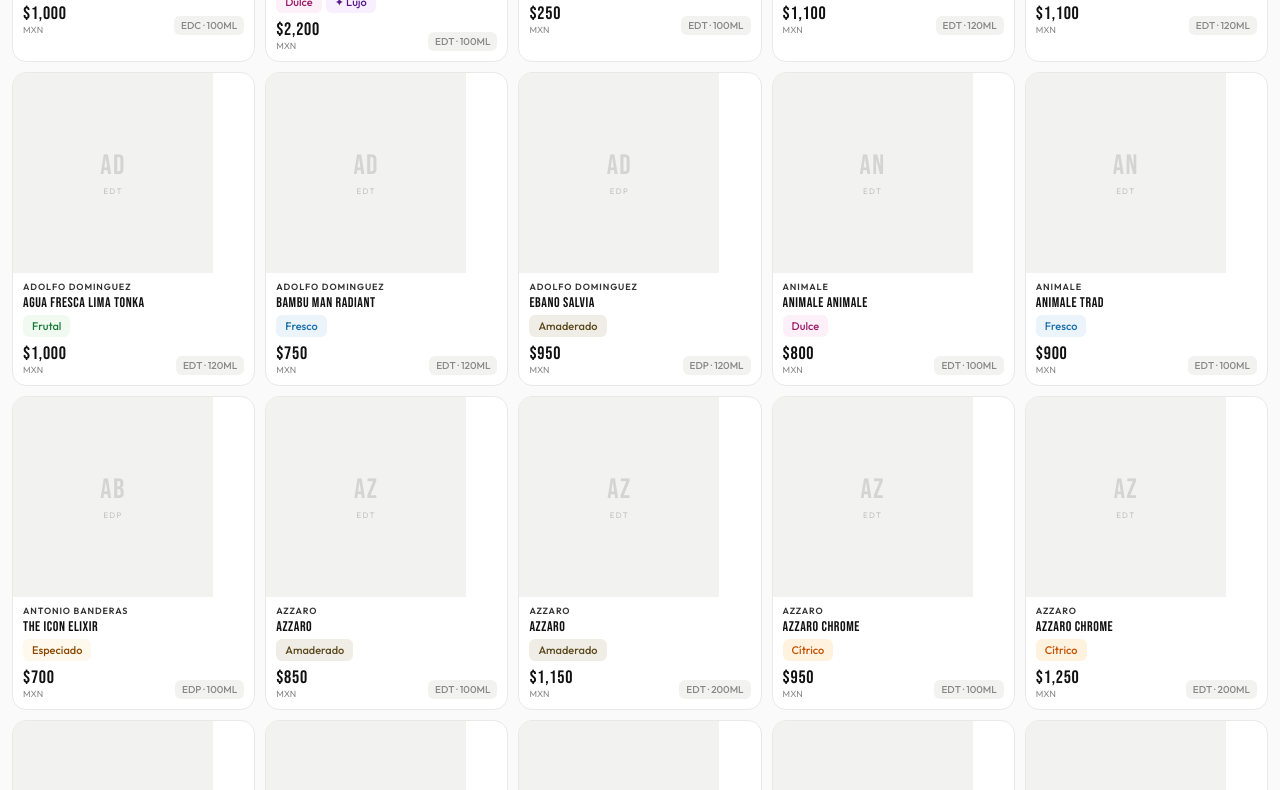
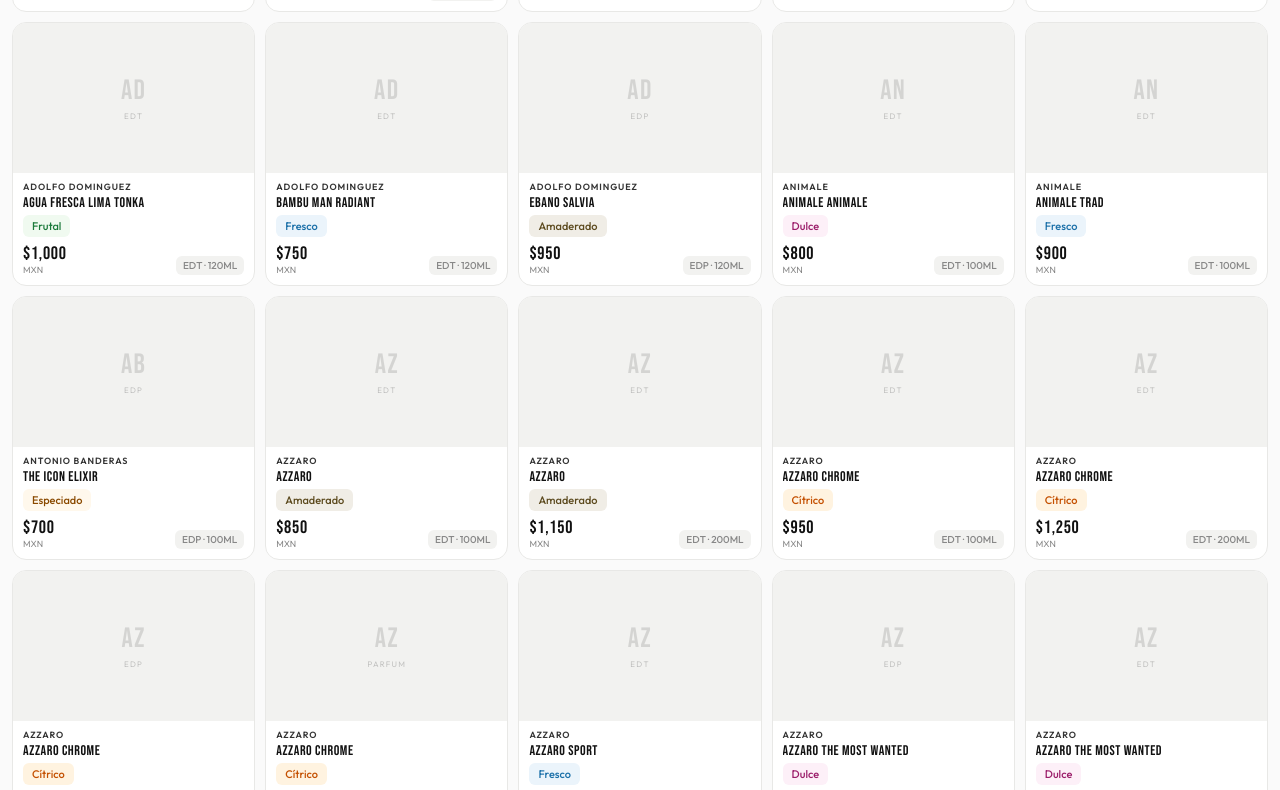
Before and after one commit to victorgaona021-cpu/Essenza-Royale-, a plain HTML site: page sillage/index.html in a window 1280 px wide. Shown: the part 818-1608 px from the top of the page. Drawn offline with Linux system fonts and the light colour scheme.

Commit message:
Add files via upload

```diff
--- a/sillage/index.html
+++ b/sillage/index.html
@@ -150,21 +150,23 @@
   border-radius:14px;
   overflow:hidden;
   cursor:pointer;
-  transition:transform .15s,box-shadow .15s;
-  animation:rise .2s ease both;
+  display:flex;
+  flex-direction:column;
+  transition:transform .15s;
 }
 .card:active{transform:scale(0.97)}
 @keyframes rise{from{opacity:0;transform:translateY(6px)}to{opacity:1;transform:translateY(0)}}
 
 .card-img{
   background:var(--gray);
-  aspect-ratio:1;
-  max-height:200px;
+  width:100%;
+  height:150px;
   display:flex;align-items:center;justify-content:center;
   position:relative;overflow:hidden;
+  flex-shrink:0;
 }
 .card-img-placeholder{
-  width:100%;height:100%;
+  position:absolute;inset:0;
   display:flex;flex-direction:column;
   align-items:center;justify-content:center;gap:4px;
 }
```
